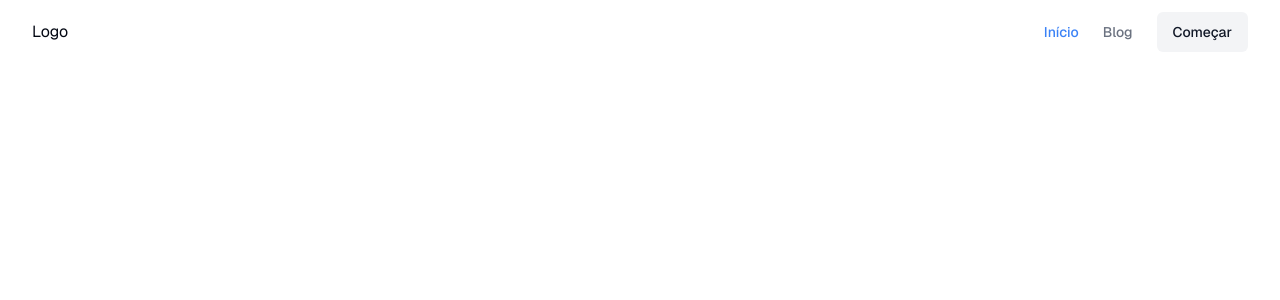
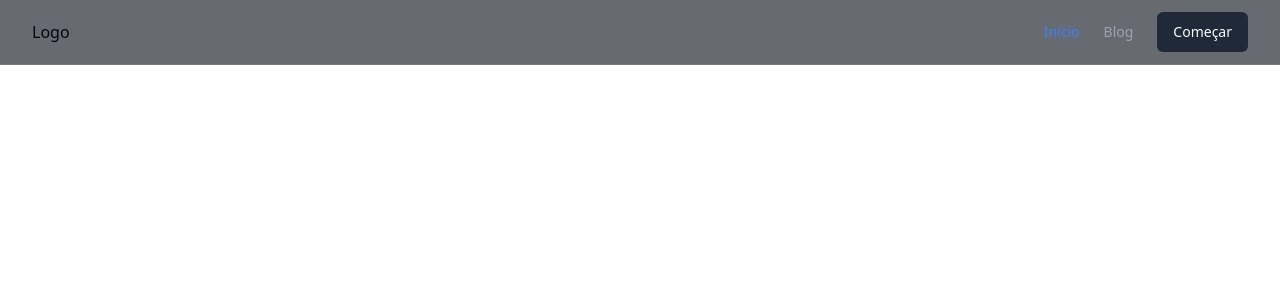
Before and after one commit to beefreguglia/site-blog, a Next.js app: page / in a window 1280 px wide. Shown: the top 300 px of the page. Built offline with nearby package versions, Linux system fonts and the light colour scheme.

Commit message:
feature: create layout

```diff
--- /dev/null
+++ b/src/components/layout/index.tsx
@@ -0,0 +1 @@
+export * from './layout'
--- /dev/null
+++ b/src/components/layout/layout.tsx
@@ -0,0 +1,14 @@
+import { Header } from "../header";
+
+type LayoutProps = {
+  children: React.ReactNode;
+}
+
+export function Layout({ children }: LayoutProps) {
+  return(
+    <div className="relative flex min-h-screen flex-col dark">
+      <Header />
+      <main className="flex flex-1 flex-col mb-12">{children}</main>
+    </div>
+  )
+}
--- a/src/pages/_app.tsx
+++ b/src/pages/_app.tsx
@@ -1,6 +1,11 @@
+import { Layout } from "@/components/layout/layout";
 import "@/styles/globals.css";
 import type { AppProps } from "next/app";
 
 export default function App({ Component, pageProps }: AppProps) {
-  return <Component {...pageProps} />;
+  return (
+    <Layout>
+      <Component {...pageProps} />
+    </Layout>
+  );
 }
--- a/src/pages/index.tsx
+++ b/src/pages/index.tsx
@@ -12,8 +12,6 @@ const geistMono = Geist_Mono({
 
 export default function Home() {
   return (
-    <div className={`${geistSans.variable} ${geistMono.variable} grid grid-rows-[20px_1fr_2px] items-center justify-items-center min-h-screen p-8 pb-20 gap-16 sm:p-20 font-[family-name:var(--font-geist-sans)]`}>
-      <Header />
-    </div>
+    <div className={`${geistSans.variable} ${geistMono.variable} grid grid-rows-[20px_1fr_2px] items-center justify-items-center min-h-screen p-8 pb-20 gap-16 sm:p-20 font-[family-name:var(--font-geist-sans)]`}></div>
   );
 }
```
